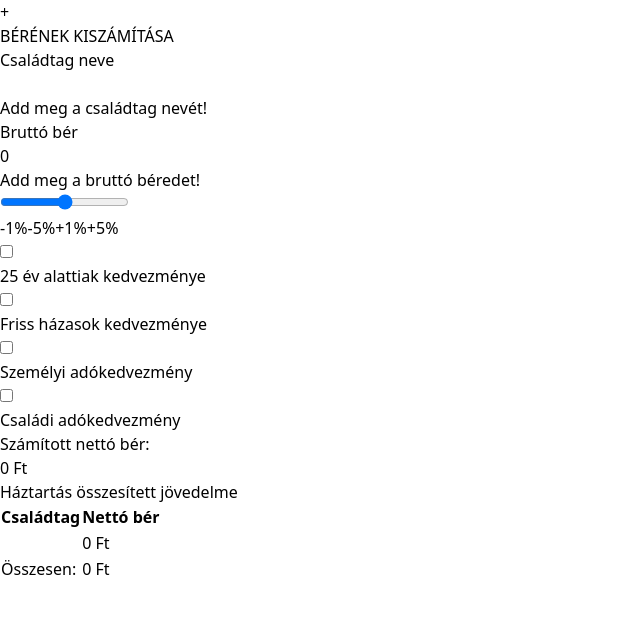
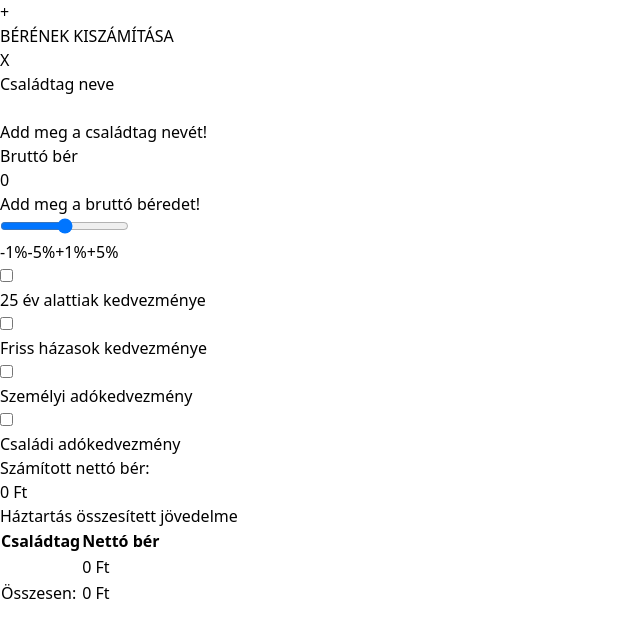
Before and after one commit to balazsfs/berkalkulator_react, a React (Vite) app: page / in a window 1280 px wide. Shown: the top 638 px of the page, without its empty margins (0-640 px from the left). Built offline with nearby package versions, Linux system fonts and the light colour scheme.

Commit message:
change readme.md fix child discount component number

```diff
--- a/src/App.jsx
+++ b/src/App.jsx
@@ -53,7 +53,7 @@ function App() {
           <div className="w-full">
           <Tabs createNewTab={createNewTab} setCurrentIndex={setCurrentIndex} currentIndex={currentIndex} totalSalary={totalSalary}/>
             <div className="grid xl:grid-cols-2 lg:grid-cols-1 gap-5 px-5 w-2/4">
-              <SingleSalaryCalculator currentIndex={currentIndex}/>
+              <SingleSalaryCalculator currentIndex={currentIndex} setCurrentIndex={setCurrentIndex} createNewTab={createNewTab}/>
               <SalaryList/>
             </div>
             </div>
--- a/src/components/DiscountAfterChildren.jsx
+++ b/src/components/DiscountAfterChildren.jsx
@@ -5,8 +5,25 @@ const DiscountAfterChildren = ({currentIndex}) => {
     const [totalSalary,setTotalSalary] = useContext(TotalSalaryContext);
 
     const changeHandlerCurrent = (value) =>{
+        console.log(totalSalary[currentIndex].numberOfChildren+value);
+        console.log(totalSalary[currentIndex].numberOfDiscountedChildren);
         const getter = totalSalary[currentIndex].numberOfChildren;
-        if(getter==0 && value > 0 || getter>0){
+        if(getter+value < totalSalary[currentIndex].numberOfDiscountedChildren && getter != 0){
+            const updatedTotalSalary = totalSalary.map((item, index) => {
+                if (index === currentIndex) {
+                    return {
+                        ...item,
+                        numberOfChildren : getter+value,
+                        numberOfDiscountedChildren : getter+value,
+                        plusFromChildren : mathAfterChange(getter+value,totalSalary[currentIndex].numberOfDiscountedChildren+value),
+
+                    };
+                }
+                return item;
+            });
+            setTotalSalary(updatedTotalSalary);
+        }
+        else if(getter==0 && value > 0 || getter>0){
             const updatedTotalSalary = totalSalary.map((item, index) => {
                 if (index === currentIndex) {
                     return {
--- a/src/components/PageName.jsx
+++ b/src/components/PageName.jsx
@@ -2,11 +2,12 @@ import NameInput from "./NameInput"
 import { useContext } from "react"
 import { TotalSalaryContext } from "../contexts/TotalSalaryContext"
 
-const PageName = ({currentIndex}) => {
+const PageName = ({currentIndex,setCurrentIndex,createNewTab}) => {
     const [totalSalary, setTotalSalary] = useContext(TotalSalaryContext);
 
     const inputChange = (event) =>{
         const value = event.target.value;
+        if(value.length<20){
             const updatedTotalSalary = totalSalary.map((item, index) => {
                 if (index === currentIndex) {
                     return { ...item, name: value };
@@ -16,10 +17,50 @@ const PageName = ({currentIndex}) => {
             setTotalSalary(updatedTotalSalary);
         }
 
+    }
+
+    const pageDeleteHandler= () =>{
+        if(currentIndex!=0){
+            setCurrentIndex(0);
+            const updatedTotalSalary = totalSalary.filter((item, index) => index !== currentIndex);
+
+            setTotalSalary(updatedTotalSalary);
+        }else if(currentIndex==0 && totalSalary.length >=2 ){
+            setCurrentIndex(0);
+            const updatedTotalSalary = totalSalary.filter((item, index) => index !== currentIndex);
+
+            setTotalSalary(updatedTotalSalary);
+        }else{
+            setCurrentIndex(0);
+            const updatedTotalSalary = [{
+                'name' : '',
+                'salary' : 0,
+                'discount' : 0,
+                'rangeInput':50,
+                'savedInput' : 0,
+                'plusFromMarriage' : 0,
+                'plusFromChildren' : 0,
+                'underDiscountSwitch' : false,
+                'showNewMarriage' : false,
+                'personalDiscountSwitch' : false,
+                'showDiscountFromChildren' : false,
+                'eligibleForNewMarriage' : false,
+                'eligibleForNewMarriageHidden' : true,
+                'numberOfChildren' : 0,
+                'numberOfDiscountedChildren' : 0
+            }];
+
+            setTotalSalary(updatedTotalSalary);
+        }
+    }
+
     return (
         <div className="">
-            <div>
+            <div className="flex justify-between">
                 <h1 className="py-0 text-xl font-bold">{totalSalary[currentIndex].name.toUpperCase()} BÉRÉNEK KISZÁMÍTÁSA</h1>
+                <div className="">
+                    <button className="bg-slate-300 rounded-xl border px-4 py-2 text-sm font-bold" onClick={pageDeleteHandler}>X</button>
+                </div>
             </div>
             <div>
                 <NameInput title={'Családtag neve'} titleHelp={'Add meg a családtag nevét!'} inputChange={inputChange} totalSalary={totalSalary} currentIndex={currentIndex} />
--- a/src/components/SingleSalaryCalculator.jsx
+++ b/src/components/SingleSalaryCalculator.jsx
@@ -4,10 +4,10 @@ import Discounts from "./Discounts"
 import SalaryOut from "./SalaryOut"
 
 
-const SingleSalaryCalculator = ({currentIndex}) => {
+const SingleSalaryCalculator = ({currentIndex,setCurrentIndex,createNewTab}) => {
   return (
     <div className="container bg-slate-200 rounded-xl p-5">
-      <PageName currentIndex={currentIndex} />
+      <PageName currentIndex={currentIndex} setCurrentIndex={setCurrentIndex} createNewTab={createNewTab}/>
       <Salary currentIndex={currentIndex} />
       <Discounts currentIndex={currentIndex}/>
       <SalaryOut currentIndex={currentIndex}/>
```
Also changed, not shown: 1 other file (tests, documents, lock files or other folders). Lines whose indentation alone changed are shown as unchanged.
